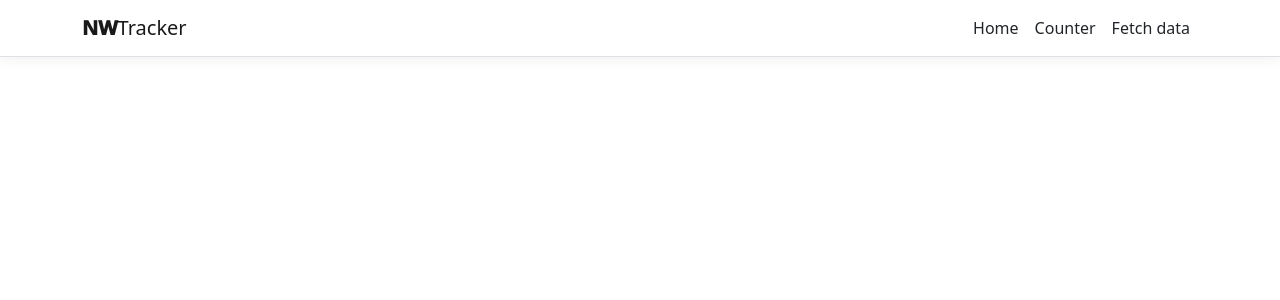
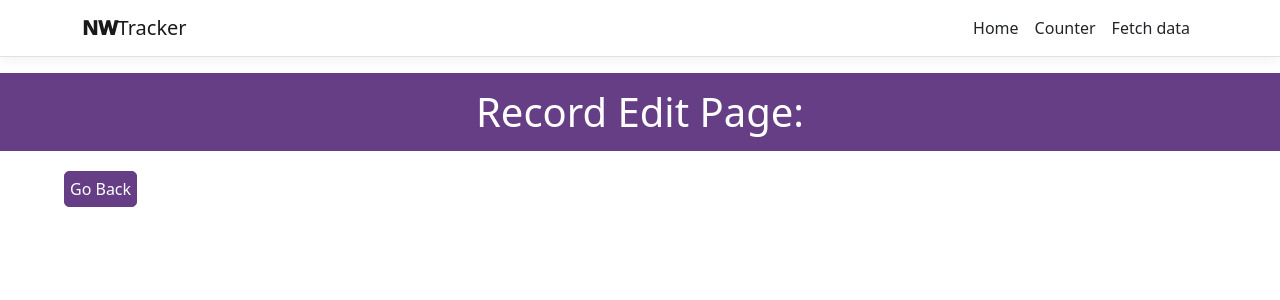
Before and after one commit to C1025480/NWTrackerUI, an Angular app in the folder FinalYearProject/ClientApp/: page /record-edit-page in a window 1280 px wide. Before the commit this address led to /. Shown: the top 300 px of the page. Built offline with nearby package versions, Linux system fonts and the light colour scheme; no server answers.

Commit message:
+ added records edit page

```diff
--- a/FinalYearProject/ClientApp/src/app/app.module.ts
+++ b/FinalYearProject/ClientApp/src/app/app.module.ts
@@ -9,6 +9,7 @@ import { HomeComponent } from './home/home.component';
 import { CounterComponent } from './counter/counter.component';
 import { FetchDataComponent } from './fetch-data/fetch-data.component';
 import { ProjectRecordsPageComponent } from './project-records-page/project-records-page.component';
+import { RecordEditPageComponent } from './record-edit-page/record-edit-page.component';
 
 @NgModule({
   declarations: [
@@ -18,6 +19,7 @@ import { ProjectRecordsPageComponent } from './project-records-page/project-reco
     CounterComponent,
     FetchDataComponent,
     ProjectRecordsPageComponent,
+    RecordEditPageComponent
   ],
   imports: [
     BrowserModule.withServerTransition({ appId: 'ng-cli-universal' }),
@@ -28,6 +30,7 @@ import { ProjectRecordsPageComponent } from './project-records-page/project-reco
       { path: 'counter', component: CounterComponent },
       { path: 'fetch-data', component: FetchDataComponent },
       { path: 'project-records-page', component: ProjectRecordsPageComponent },
+      { path: 'record-edit-page', component: RecordEditPageComponent },
     ])
   ],
   providers: [],
--- a/FinalYearProject/ClientApp/src/app/project-records-page/project-records-page.component.css
+++ b/FinalYearProject/ClientApp/src/app/project-records-page/project-records-page.component.css
@@ -13,6 +13,7 @@
   border: 4px solid #653E85;
   text-align: center;
   border-collapse: collapse;
+  table-layout: fixed;
 }
 
 .Title-Row {
@@ -36,3 +37,49 @@ tbody tr {
 tbody tr:hover {
   background-color: #f9f9f9;
 }
+
+.pagination-container {
+  display: flex;
+  justify-content: space-between;
+  align-items: center;
+  width: 100%;
+}
+
+.pagination-controls {
+  display: flex;
+  justify-content: center;
+  align-items: center;
+  flex-grow: 1;
+}
+
+  .pagination-controls button {
+    margin: 0 10px;
+  }
+
+.button {
+  margin-left: 10px;
+  margin-right: 10px;
+  background-color: #653E85;
+  border: 1px #653E85 solid;
+  color: white;
+  padding: 5px;
+  border-radius: 5px;
+}
+
+  .button:hover {
+    background-color: #4E2E6B;
+  }
+
+.left-button {
+  margin-left: 10px;
+  background-color: #653E85;
+  border: 1px solid #653E85;
+  color: white;
+  padding: 5px 15px;
+  border-radius: 5px;
+  margin-left: 5%;
+}
+
+  .left-button:hover {
+    background-color: #4E2E6B;
+  }
--- a/FinalYearProject/ClientApp/src/app/project-records-page/project-records-page.component.html
+++ b/FinalYearProject/ClientApp/src/app/project-records-page/project-records-page.component.html
@@ -21,7 +21,7 @@
       </tr>
     </thead>
     <tbody>
-      <tr *ngFor="let Record of paginatedRecords">
+      <tr *ngFor="let Record of paginatedRecords" [routerLink]="['/record-edit-page']" [queryParams]="{ RecordPK: Record.tT_PK, Project_PK: this.projectPK, project_Name: this.projectName }">
         <td>{{ Record.tT_PK }}</td>
         <td>{{ Record.tT_UPRN }}</td>
         <td>{{ Record.tT_STATUS }}</td>
@@ -33,10 +33,13 @@
 
   <p *ngIf="paginatedRecords.length === 0">No records found</p>
 
-  <div class="pagination-controls" *ngIf="totalPages > 1">
-    <button class="button" (click)="previousPage()" [disabled]="currentPage === 1">Previous</button>
-    <span>Page {{currentPage}} of {{totalPages}}</span>
-    <button class="button" (click)="nextPage()" [disabled]="currentPage === totalPages">Next</button>
+  <div class="pagination-container">
+    <button class="button left-button" [routerLink]="['/']" >Go Back</button>
+    <div class="pagination-controls" *ngIf="totalPages > 1">
+      <button class="button" (click)="previousPage()" [disabled]="currentPage === 1">Previous</button>
+      <span>Page {{currentPage}} of {{totalPages}}</span>
+      <button class="button" (click)="nextPage()" [disabled]="currentPage === totalPages">Next</button>
+    </div>
   </div>
 </body>
 </html>
--- a/FinalYearProject/ClientApp/src/app/project-records-page/project-records-page.component.ts
+++ b/FinalYearProject/ClientApp/src/app/project-records-page/project-records-page.component.ts
@@ -13,7 +13,7 @@ export class ProjectRecordsPageComponent implements OnInit {
   public Records: Record[] = [];
   public paginatedRecords: Record[] = [];
   public currentPage: number = 1;
-  public pageSize: number = 25;
+  public pageSize: number = 5;
   public totalPages: number = 0;
 
   constructor(private route: ActivatedRoute, private http: HttpClient) { }
--- /dev/null
+++ b/FinalYearProject/ClientApp/src/app/record-edit-page/record-edit-page.component.css
@@ -0,0 +1,22 @@
+.Title {
+  width: 100%;
+  background-color: #653E85;
+  text-align: center;
+  padding: 15px;
+  color: white;
+  margin-bottom: 20px;
+}
+.button {
+  margin-left: 10px;
+  margin-right: 10px;
+  background-color: #653E85;
+  border: 1px #653E85 solid;
+  color: white;
+  padding: 5px;
+  margin-left: 5%;
+  border-radius: 5px;
+}
+
+  .button:hover {
+    background-color: #4E2E6B;
+  }
--- /dev/null
+++ b/FinalYearProject/ClientApp/src/app/record-edit-page/record-edit-page.component.html
@@ -0,0 +1,63 @@
+<!doctype html>
+<html lang="en">
+<head>
+  <title>NWTracker Project Page</title>
+  <meta charset="utf-8">
+  <meta name="viewport" content="width=device-width, initial-scale=1, shrink-to-fit=yes">
+  <link rel="stylesheet" href="record-edit-page.component.css">
+</head>
+<body>
+
+  <h1 class="Title"> Record Edit Page: {{ RecordPK }} </h1>
+
+    <div *ngIf="Tracker" class="tracker-data">
+    <h2>Tracker Details</h2>
+    <ul>
+      <li><strong>Tracker PK:</strong> {{ Tracker.tT_PK }}</li>
+      <li><strong>NW FK:</strong> {{ Tracker.tT_NW_FK }}</li>
+      <li><strong>DPIRFC:</strong> {{ Tracker.tT_DPIRFC }}</li>
+      <li><strong>UPRN:</strong> {{ Tracker.tT_UPRN }}</li>
+      <li><strong>Priority Order:</strong> {{ Tracker.tT_PRIORITY_ORDER }}</li>
+      <li><strong>Status:</strong> {{ Tracker.tT_STATUS }}</li>
+      <li><strong>Notes:</strong> {{ Tracker.tT_NOTES }}</li>
+      <li><strong>House Number:</strong> {{ Tracker.tT_HOUSE_NUMBER }}</li>
+      <li><strong>Street:</strong> {{ Tracker.tT_STREET }}</li>
+      <li><strong>Comments:</strong> {{ Tracker.tT_COMMENTS }}</li>
+      <li><strong>Lintel Works Required:</strong> {{ Tracker.tT_LINTEL_WORKS_REQUIRED}}</li>
+      <li><strong>Access Equipment Required:</strong> {{ Tracker.tT_ACCESS_EQUIPMENT_REQUIRED }}</li>
+      <li><strong>Property Construction Type:</strong> {{ Tracker.tT_PROPERTY_CONSTRUCTION_TYPE }}</li>
+      <li><strong>Survey Identified Comments:</strong> {{ Tracker.tT_SURVEY_IDENTIFIED_COMMENTS }}</li>
+      <li><strong>Call Off Number:</strong> {{ Tracker.tT_CALL_OFF_NUMBER }}</li>
+      <li><strong>Called Off Date:</strong> {{ Tracker.tT_CALLED_OFF_DATE | date }}</li>
+      <li><strong>Delivery Date:</strong> {{ Tracker.tT_DELIVERY_DATE | date }}</li>
+      <li><strong>Delivery Point:</strong> {{ Tracker.tT_DELIVERY_POINT }}</li>
+      <li><strong>Delivery Note Received:</strong> {{ Tracker.tT_DELIVERY_NOTE_RECEIVED }}</li>
+      <li><strong>Scheduled Fitting Date:</strong> {{ Tracker.tT_SCHEDULED_FITTING_DATE | date }}</li>
+      <li><strong>AM or PM Appointment:</strong> {{ Tracker.tT_AMORPMAPPOINTMENT }}</li>
+      <li><strong>Route March Order:</strong> {{ Tracker.tT_ROUTE_MARCH_ORDER }}</li>
+      <li><strong>Install Access Attempts:</strong> {{ Tracker.tT_INSTALL_ACCESS_ATTEMPTS }}</li>
+      <li><strong>Primary Installer:</strong> {{ Tracker.tT_PRIMARY_INSTALLER }}</li>
+      <li><strong>Secondary Installer:</strong> {{ Tracker.tT_SECONDARY_INSTALLER }}</li>
+      <li><strong>Installation Related Comments:</strong> {{ Tracker.tT_INSTALLATION_RELATED_COMMENTS }}</li>
+      <li><strong>Installation Sheet Received:</strong> {{ Tracker.tT_INSTALLATION_SHEET_RECEIVED}}</li>
+      <li><strong>Variation Details:</strong> {{ Tracker.tT_VARIATION_DETAILS }}</li>
+      <li><strong>Variation Order Number:</strong> {{ Tracker.tT_VARIATION_ORDER_NUMBER }}</li>
+      <li><strong>Date Handed Over:</strong> {{ Tracker.tT_DATE_HANDED_OVER | date }}</li>
+      <li><strong>Inspected By:</strong> {{ Tracker.tT_INSPECTED_BY }}</li>
+      <li><strong>Install Wages Applied For:</strong> {{ Tracker.tT_INSTALL_WAGES_APPLIED_FOR }}</li>
+      <li><strong>Lease Holder House Number:</strong> {{ Tracker.tT_LEASE_HOLDER_HOUSE_NUMBER }}</li>
+      <li><strong>Lease Holder Street:</strong> {{ Tracker.tT_LEASE_HOLDER_STREET }}</li>
+      <li><strong>Lease Holder Town:</strong> {{ Tracker.leasE_HOLDER_TOWN }}</li>
+      <li><strong>Lease Holder Country:</strong> {{ Tracker.leasE_HOLDER_COUNTRY }}</li>
+      <li><strong>Lease Holder Postcode:</strong> {{ Tracker.leasE_HOLDER_POSTCODE }}</li>
+      <li><strong>Lease Holder Name:</strong> {{ Tracker.leasE_HOLDER_NAME }}</li>
+      <li><strong>Lease Holder Primary Phone:</strong> {{ Tracker.leasE_HOLDER_PRIMARY_PHONE }}</li>
+      <li><strong>Lease Holder Secondary Phone:</strong> {{ Tracker.leasE_HOLDER_SECONDARY_PHONE }}</li>
+      <li><strong>Lease Holder Email:</strong> {{ Tracker.leasE_HOLDER_EMAIL }}</li>
+    </ul>
+  </div>
+
+
+  <button class="button left-button" [routerLink]="['/project-records-page']" [queryParams]="{ projectName: this.Project_Name, nW_PK: this.Project_PK }">Go Back</button>
+</body>
+</html>
--- /dev/null
+++ b/FinalYearProject/ClientApp/src/app/record-edit-page/record-edit-page.component.ts
@@ -0,0 +1,84 @@
+import { Component, OnInit } from '@angular/core';
+import { ActivatedRoute } from '@angular/router';
+import { HttpClient } from '@angular/common/http';
+
+@Component({
+  selector: 'app-record-edit-page',
+  templateUrl: './record-edit-page.component.html',
+  styleUrls: ['./record-edit-page.component.css']
+})
+export class RecordEditPageComponent implements OnInit {
+  RecordPK: string | null = '';
+  Project_PK: string | null = '';
+  Project_Name: string | null = '';
+  public Tracker: TT_TRACKER | null = null;
+
+  constructor(private route: ActivatedRoute, private http: HttpClient) { }
+
+  ngOnInit() {
+    this.route.queryParams.subscribe(params => {
+      this.RecordPK = params['RecordPK'];
+      this.Project_PK = params['Project_PK'];
+      this.Project_Name = params['project_Name'];
+    });
+
+    this.http.get<TT_TRACKER>(`https://localhost:7199/GetTrackerRecord?TrackerRecordPK=${this.RecordPK}`)
+      .subscribe(
+        result => {
+          console.log("API Response:", result);
+          this.Tracker = result;
+          console.log("Tracker assigned:", this.Tracker);
+          console.log("Tracker assigned:", this.Tracker.tT_PK);
+        },
+        error => {
+          console.error("Error fetching tracker record:", error);
+        }
+      );
+
+  }
+
+}
+
+interface TT_TRACKER {
+  tT_PK: number;
+  tT_NW_FK: number;
+  tT_DPIRFC: string;
+  tT_UPRN: string;
+  tT_PRIORITY_ORDER: string;
+  tT_STATUS: number;
+  tT_NOTES: string;
+  tT_HOUSE_NUMBER: string;
+  tT_STREET: string;
+  tT_COMMENTS: string;
+  tT_LINTEL_WORKS_REQUIRED: boolean;
+  tT_ACCESS_EQUIPMENT_REQUIRED: number;
+  tT_PROPERTY_CONSTRUCTION_TYPE: number;
+  tT_SURVEY_IDENTIFIED_COMMENTS: string;
+  tT_CALL_OFF_NUMBER: string;
+  tT_CALLED_OFF_DATE: Date;
+  tT_DELIVERY_DATE: Date;
+  tT_DELIVERY_POINT: number;
+  tT_DELIVERY_NOTE_RECEIVED: boolean;
+  tT_SCHEDULED_FITTING_DATE: Date;
+  tT_AMORPMAPPOINTMENT: number;
+  tT_ROUTE_MARCH_ORDER: string;
+  tT_INSTALL_ACCESS_ATTEMPTS: number;
+  tT_PRIMARY_INSTALLER: number;
+  tT_SECONDARY_INSTALLER: number;
+  tT_INSTALLATION_RELATED_COMMENTS: string;
+  tT_INSTALLATION_SHEET_RECEIVED: boolean;
+  tT_VARIATION_DETAILS: string;
+  tT_VARIATION_ORDER_NUMBER: string;
+  tT_DATE_HANDED_OVER: Date;
+  tT_INSPECTED_BY: string;
+  tT_INSTALL_WAGES_APPLIED_FOR: string;
+  tT_LEASE_HOLDER_HOUSE_NUMBER: string;
+  tT_LEASE_HOLDER_STREET: string;
+  leasE_HOLDER_TOWN: string;
+  leasE_HOLDER_COUNTRY: string;
+  leasE_HOLDER_POSTCODE: string;
+  leasE_HOLDER_NAME: string;
+  leasE_HOLDER_PRIMARY_PHONE: string;
+  leasE_HOLDER_SECONDARY_PHONE: string;
+  leasE_HOLDER_EMAIL: string;
+}
```
